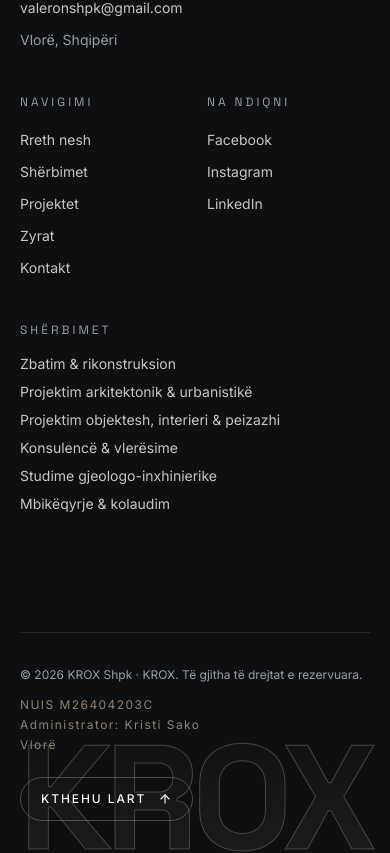
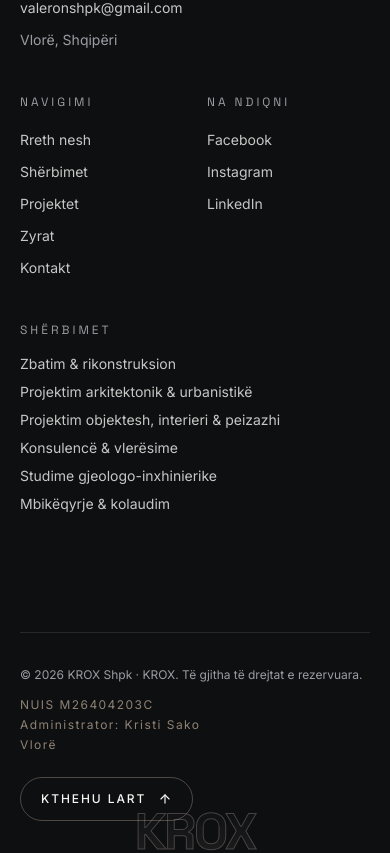
Before and after one commit to JulianoSinaj/KROX-Design, a React (Vite) app: page / in a window 390 px wide. Shown: the part 8731-9584 px from the top of the page. Built offline with nearby package versions, Linux system fonts and the light colour scheme; no server answers.

Commit message:
refactor: update footer wordmark styles for better responsiveness

```diff
--- a/src/index.css
+++ b/src/index.css
@@ -67,8 +67,8 @@
   /* "KROX" në sfond të footer-it — shtrihet në gjithë gjerësinë e ekranit */
   .footer-wordmark {
     @apply whitespace-nowrap text-center font-display font-bold;
-    font-size: 38vw;
-    line-height: 0.74;
+    font-size: clamp(3rem, 13vw, 11rem);
+    line-height: 0.8;
     letter-spacing: -0.045em;
   }
 
```
